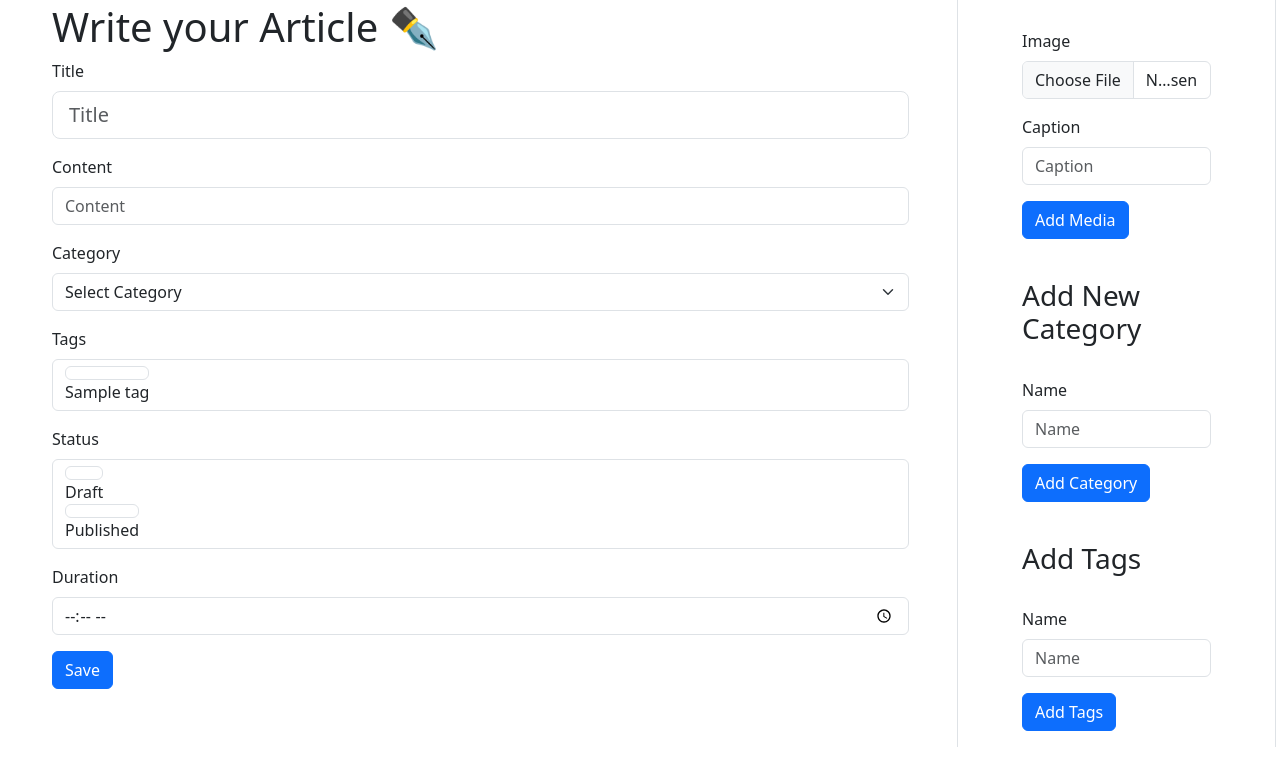
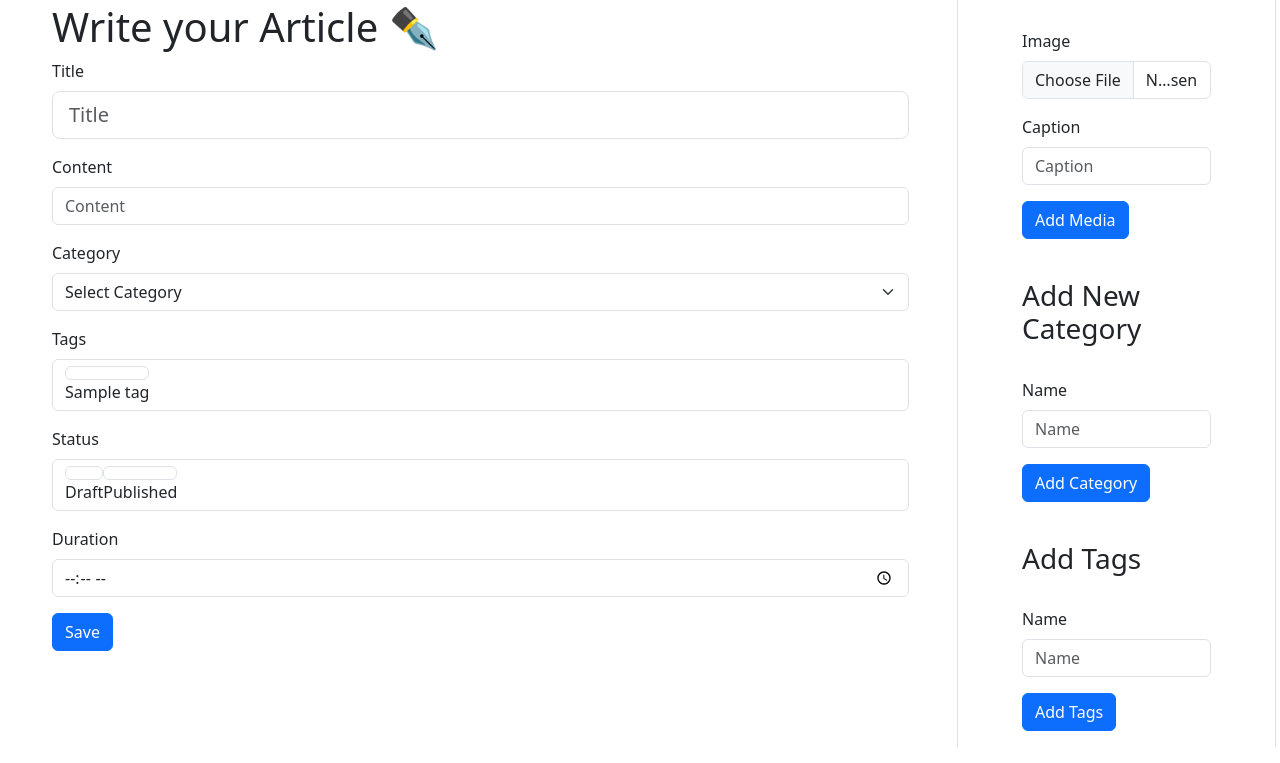
Before and after one commit to digipodium/DP-AUG-DJANGO-WSS-500, a Django app: page /article/new/ in a window 1280 px wide. Shown: the part 181-944 px from the top of the page. Run offline with Django 4.2, Linux system fonts and the light colour scheme; tables that the repository leaves empty hold one stand-in row (values such as "Sample post"); some libraries are stand-ins or nearby versions.

Commit message:
added some ui fixes

```diff
--- a/blogist/templates/blog/create.html
+++ b/blogist/templates/blog/create.html
@@ -54,7 +54,22 @@
 </div>
 {% endblock %}
 {% block css %}
+<style>
+    #id_tags,
+    #id_status {
+        display: flex;
+        flex-direction: row;
+        flex-wrap: wrap;
+        align-content: center;
+        justify-content: flex-start;
+        align-items: flex-end;
+    }
 
+    #id_tags>.form-check,
+    #id_status>.form-check {
+        margin: 0 2rem 1rem 0;
+    }
+</style>
 {% endblock %}
 
 
@@ -75,9 +90,16 @@
                 id = response.id;
                 name = response.name;
                 if (status === 'success') {
-                    alert('Category Added Successfully');
+                    // alert('Category Added Successfully');
                     let category = $('#id_category');
                     category.append(`<option value="${id}">${name}</option>`);
+                    catform.find('input').val('');
+                    // add a tick mark in the form
+                    catform.append(`<i class="bi bi-check-circle-fill text-success px-3"></i>`);
+                    // timeout to remove the tick mark
+                    setTimeout(() => {
+                        tagform.find('i').remove();
+                    }, 2000);
                 }
                 else {
                     alert(status);
@@ -99,9 +121,20 @@
                 id = response.id;
                 name = response.name;
                 if (status === 'success') {
-                    alert('Category Added Successfully');
                     let tags = $('#id_tags');
-                    // tbd
+                    tag_checkbox_snippet = `<div class="form-check">
+                    <input class="form-check-input" type="checkbox" name="tags" id="id_tags_${id - 1}" value="${id}">
+                    <label class="form-check-label" for="id_tags_${id - 1}">${name}</label>
+                    </div>
+                    `
+                    tags.append(tag_checkbox_snippet);
+                    tagform.find('input').val('');
+                    // add a tick mark in the form
+                    tagform.append(`<i class="bi bi-check-circle-fill text-success px-3"></i>`);
+                    // timeout to remove the tick mark
+                    setTimeout(() => {
+                        tagform.find('i').remove();
+                    }, 2000);
                 }
                 else {
                     alert(status);
```
